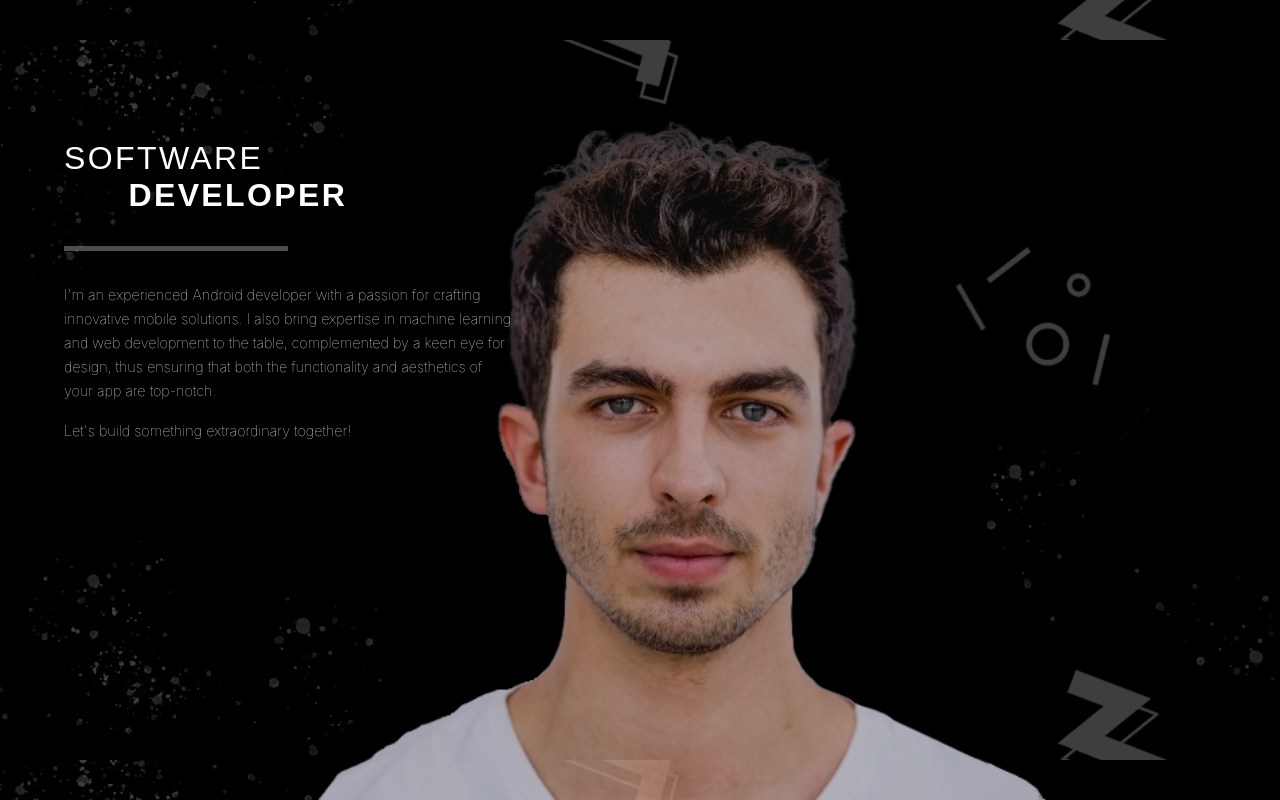
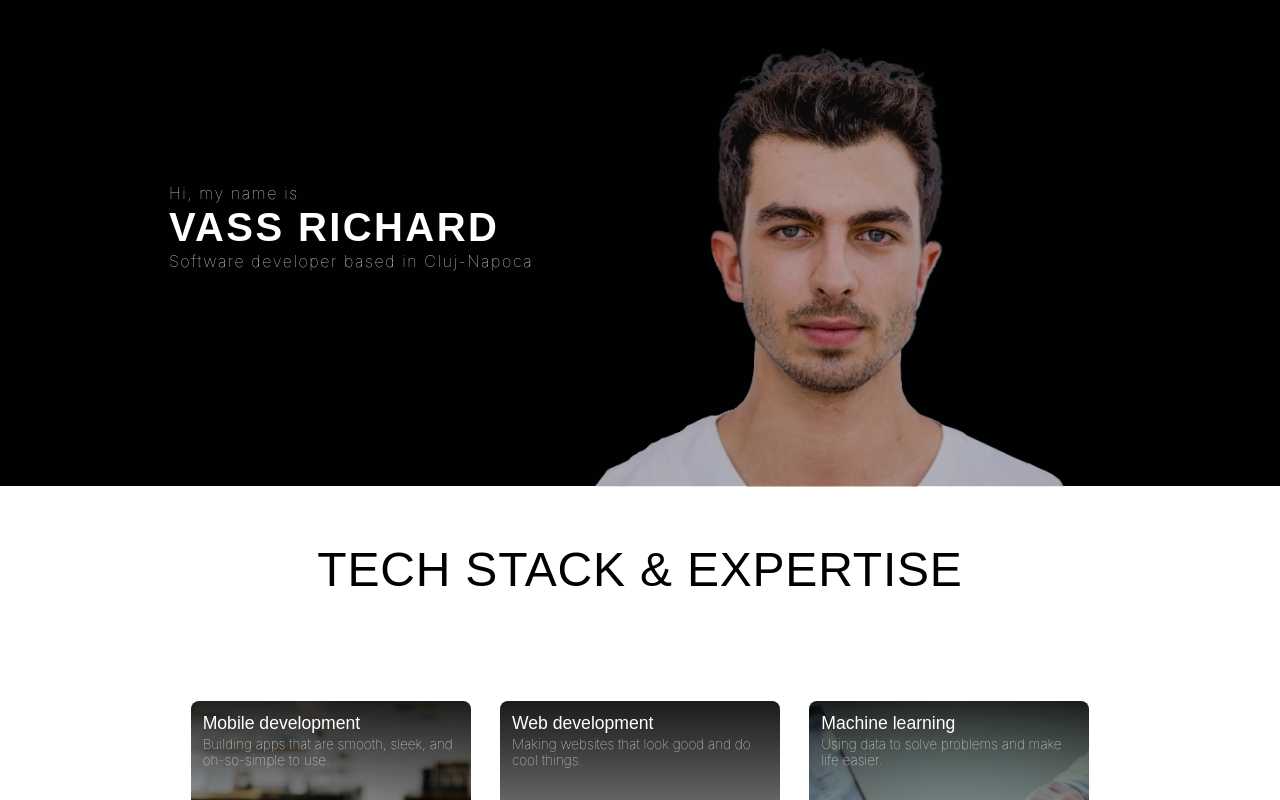
Before and after one commit to VassRichard/vassrichard.github.io, a React (Create React App) app: page / in a window 1280 px wide. Shown: the top 800 px of the page. Built offline with nearby package versions, Linux system fonts and the light colour scheme; grey boxes are pictures that could not be loaded.

Commit message:
Re-designed landing area

```diff
--- a/src/components/LandingArea/LandingArea.css.tsx
+++ b/src/components/LandingArea/LandingArea.css.tsx
@@ -1,95 +1,134 @@
 import styled from 'styled-components';
-import LandingAreaWallpaper from '../../assets/LandingArea.jpeg';
 import PersonImage from '../../assets/PersonImage.png';
 import { Breakpoints, minWidthQuery } from "../../utils/globals";
 
-export const LandingAreaWrapper = styled.div<{
-    isSmallDevice: boolean;
-}>`
-    height: 100vh;
-    position: relative;
-    background: url(${LandingAreaWallpaper}) center center;
-    background-size: ${(props) => props.isSmallDevice ? 'cover' : 'contain'};
-    z-index: 1;
+export const LandingAreaWrapper = styled.div`
+    height: auto;
+    background: #000101 center center;
 `;
 
-export const DescriptionWrapper = styled.div`
-    top: 17.5%;
-    position: absolute;
-    left: 5%;
-    right: 5%;
-    color: White;
+export const FlexContainer = styled.div`
+    height: 100%;
+    margin: 0;
+    padding: 2.5rem 0 2.5rem 0;
+    position: relative;
+    display: flex;
+    flex-wrap: wrap;
+    justify-content: space-around;
 
     ${minWidthQuery(Breakpoints.nano)} {
-        width: 90%;
+        margin: 0;
+        padding: 2.5rem 0 2.5rem 0;
     }
 
     ${minWidthQuery(Breakpoints.medium)} {
-        width: 30%;
-        left: 5%;
+        margin: 0 2.5rem 0 2.5rem;
+        padding: 0;
     }
 
     ${minWidthQuery(Breakpoints.mediumExtra)} {
-        width: 35%;
+        margin: 0 5rem 0 5rem;
+        padding: 0;
+    }
+
+    ${minWidthQuery(Breakpoints.large)} {
+        margin: 0 10rem 0 10rem;
+        padding: 1.45rem 0 1.45rem 0;
+    }
+`
+
+export const DescriptionWrapper = styled.div`
+    padding: 3.5rem 0 3.5rem 0;
+    color: white;
+
+    ${minWidthQuery(Breakpoints.nano)} {
+        padding: 5rem 0 5rem 0;
+    }
+
+    ${minWidthQuery(Breakpoints.medium)} {
+        padding: 10rem 0 10rem 0rem;
     }
 
 `;
 
+export const DefaultDescriptionText = styled.div`
+    font-size: 1rem;
+    font-weight: 50;
+    letter-spacing: 0.1rem;
+
+    ${minWidthQuery(Breakpoints.nano)} {
+        font-size: 1rem;
+        font-weight: 50;
+        letter-spacing: 0.1rem;
+    }
+
+    ${minWidthQuery(Breakpoints.medium)} {
+        font-size: 0.75rem;
+        font-weight: 50;
+        letter-spacing: 0.1rem;
+    }
+
+    ${minWidthQuery(Breakpoints.mediumExtra)} {
+        font-size: 1rem;
+        font-weight: 50;
+        letter-spacing: 0.1rem;
+    }
+`
+
+export const DescriptionText = styled.div`
+    font-family: 'Aspekta', sans-serif;
+    font-size: 2.5rem;
+    font-weight: 750;
+    letter-spacing: 0.15rem;
+
+    ${minWidthQuery(Breakpoints.medium)} {
+        font-family: 'Aspekta', sans-serif;
+        font-size: 2rem;
+        font-weight: 750;
+        letter-spacing: 0.1rem;
+    }
+
+    ${minWidthQuery(Breakpoints.mediumExtra)} {
+        font-family: 'Aspekta', sans-serif;
+        font-size: 2.5rem;
+        font-weight: 750;
+        letter-spacing: 0.15rem;
+    }
+`
+
 export const PersonWrapper = styled.div`
-    height: 39vh;
+    width: 25rem;
+    height: 20rem;
+    top: 2.6rem;
     position: relative;
-    top: 61%;
     opacity: 0.75;
     background: url(${PersonImage}) center center;
     background-size: contain;
     background-repeat: no-repeat;
 
     ${minWidthQuery(Breakpoints.nano)} {
-        height: 39vh;
-        top: 61%;
+        width: 25rem;
+        height: 20rem;
+        top: 2.6rem;
     }
 
     ${minWidthQuery(Breakpoints.medium)} {
-        height: 80vh;
-        top: 20%;
-        margin: 0 0 0 5.5rem;
+        width: 25rem;
+        height: 20rem;
+        top: 4.5rem;
+    }
+
+    ${minWidthQuery(Breakpoints.mediumExtra)} {
+        width: 27.5rem;
+        height: 22.5rem;
+        top: 3.25rem;
     }
 
     ${minWidthQuery(Breakpoints.large)} {
-        height: 85vh;
-        top: 15%;
+        width: 35rem;
+        height: 27.5rem;
+        top: 1.5rem;
     }
-`;
-
-export const RoleWrapper = styled.div`
-    font-size: 2rem;
-    font-family: 'Aspekta', sans-serif;
-    letter-spacing: 0.15rem;
-
-    ${minWidthQuery(Breakpoints.nano)} {
-        width: 100%;
-    }
-
-    ${minWidthQuery(Breakpoints.medium)} {
-        width: 88.75%;
-    }
-
-    ${minWidthQuery(Breakpoints.large)} {
-        width: 63.25%;
-    }
-
-    ${minWidthQuery(Breakpoints.xxLarge)} {
-        font-size: 2.5rem;
-    }
-`;
-
-export const FirstLine = styled.div`
-    text-align: left;
-`;
-
-export const SecondLine = styled.div`
-    text-align: right;
-    font-weight: bold;
 `;
 
 export const Separator = styled.div`
@@ -107,27 +146,3 @@ export const Separator = styled.div`
         width: 50%;
     }
 `;
-
-export const SeparatorSpace = styled.div<{ marginValue: number }>`
-    margin: ${(props) => props.marginValue}rem;
-`;
-
-export const RoleDescription = styled.div`
-    text-align: center;
-    line-height: 1.5rem;
-    font-size: 0.9rem;
-    font-weight: 50;
-
-    ${minWidthQuery(Breakpoints.medium)} {
-        font-size: 0.75rem;
-        text-align: start;
-    }
-
-    ${minWidthQuery(Breakpoints.large)} {
-        font-size: 0.9rem;
-    }
-
-    ${minWidthQuery(Breakpoints.xxLarge)} {
-        font-size: 1rem;
-    }
-`;
--- a/src/components/LandingArea/LandingArea.tsx
+++ b/src/components/LandingArea/LandingArea.tsx
@@ -1,30 +1,22 @@
 import { FC } from "react";
-import { LandingAreaWrapper, PersonWrapper, DescriptionWrapper, RoleWrapper, FirstLine, SecondLine, Separator, RoleDescription, SeparatorSpace } from './LandingArea.css';
+import { LandingAreaWrapper, FlexContainer, PersonWrapper, DescriptionWrapper, DefaultDescriptionText, DescriptionText } from './LandingArea.css';
 import { LandingAreaConfig } from '../../config/general';
-import { useGetScreenSize } from "../../utils/resolutions";
+import { SeparatorMargin } from '../General/GeneralComponents.css';
 
 export const LandingArea: FC = () => {
-    const { isMobile, isTablet } = useGetScreenSize();
 
     return (
-        <LandingAreaWrapper isSmallDevice={isMobile() || isTablet()}>
-            <PersonWrapper />
-            <DescriptionWrapper>
-                <RoleWrapper>
-                    <FirstLine>
-                        {LandingAreaConfig.roleText.firstText}
-                    </FirstLine>
-                    <SecondLine>
-                        {LandingAreaConfig.roleText.secondText}
-                    </SecondLine>
-                </RoleWrapper>
-                <Separator />
-                <RoleDescription>
-                    {LandingAreaConfig.introText}
-                    <SeparatorSpace marginValue={1}/>
-                    {LandingAreaConfig.outroText}
-                </RoleDescription>
-            </DescriptionWrapper>
+        <LandingAreaWrapper>
+            <FlexContainer>
+                <DescriptionWrapper>
+                    <DefaultDescriptionText>{LandingAreaConfig.greetingText}</DefaultDescriptionText>
+                    <SeparatorMargin value={0.1}/>
+                    <DescriptionText>{LandingAreaConfig.nameText}</DescriptionText>
+                    <SeparatorMargin value={0.1}/>
+                    <DefaultDescriptionText>{LandingAreaConfig.locationText}</DefaultDescriptionText>
+                </DescriptionWrapper>
+                <PersonWrapper />
+            </FlexContainer>
         </LandingAreaWrapper>
     )
 };
--- a/src/config/general.ts
+++ b/src/config/general.ts
@@ -1,21 +1,14 @@
-import { LandingAreaConfigType, RoleConfigType, ExperienceAreaConfigType, TechnologyConfigType } from "../utils/types";
+import { LandingAreaConfigType, ExperienceAreaConfigType, TechnologyConfigType } from "../utils/types";
 import Mobile from "../assets/technologies/mobile.jpg";
 import Web from "../assets/technologies/web.jpg";
 import MachineLearning from "../assets/technologies/machine_learning.jpg";
 
 // LANDING AREA
 
-export const LandingAreaRoleConfig: RoleConfigType = {
-    firstText: "SOFTWARE",
-    secondText: "DEVELOPER"
-}
-
 export const LandingAreaConfig: LandingAreaConfigType = {
-    roleText: LandingAreaRoleConfig,
-    introText: "I'm an experienced Android developer with a passion for crafting innovative mobile solutions. " +
-    "I also bring expertise in machine learning and web development to the table, complemented by a keen eye for design, " +
-    "thus ensuring that both the functionality and aesthetics of your app are top-notch.",
-    outroText: "Let's build something extraordinary together!"
+    greetingText: "Hi, my name is",
+    nameText: "VASS RICHARD",
+    locationText: "Software developer based in Cluj-Napoca"
 };
 
 // EXPERIENCE AREA
```
Also changed, not shown: public/index.html (+0 -10 lines), src/utils/types.ts (+3 -8 lines), src/assets/LandingArea.jpeg (deleted).
